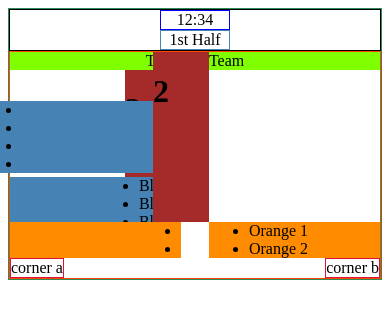
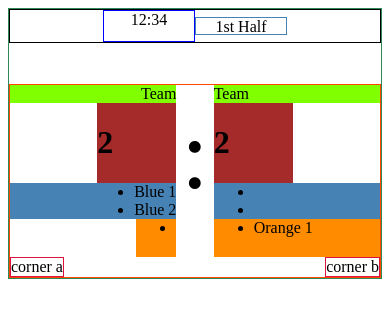
Before and after one commit to alanbuchanan/scores, a plain HTML site: page index.html in a window 390 px wide. Drawn offline with Linux system fonts and the light colour scheme.

Commit message:
Update layout for desktop and mobile pre designs check

```diff
--- a/index.html
+++ b/index.html
@@ -21,8 +21,6 @@
                     <ul>
                         <li>Blue 1</li>
                         <li>Blue 2</li>
-                        <li>Blue 3</li>
-                        <li>Blue 4</li>
                     </ul>
                 </div>
                 <div class="score">
@@ -36,7 +34,6 @@
                 <!--<div class="cards-desktop mobile-hide">cds</div>-->
                 <div class="carded-players">
                     <ul>
-                        <li></li>
                         <li></li>
                     </ul>
                 </div>
@@ -57,8 +54,6 @@
                     <ul>
                         <li></li>
                         <li></li>
-                        <li></li>
-                        <li></li>
                     </ul>
                 </div>
                 <div class="score">
@@ -72,7 +67,6 @@
                 <div class="carded-players">
                     <ul>
                         <li>Orange 1</li>
-                        <li>Orange 2</li>
                     </ul>
                 </div>
             </div>
--- a/main.scss
+++ b/main.scss
@@ -38,7 +38,7 @@ $splitpoint: 600px;
   align-items: center;
   justify-content: center;
   flex-flow: row wrap;
-  max-width: 800px;
+  max-width: 1040px;
   border: 1px solid seagreen;
   position: relative;
 }
@@ -51,9 +51,10 @@ $splitpoint: 600px;
 .main {
   display: flex;
   flex-flow: row;
-  min-width: 475px;
-  max-width: $splitpoint;
+  width: 900px;
+  //max-width: $splitpoint;
   border: 1px solid orangered;
+  margin-top: 41px;
 }
 
 .timer-wrap {
@@ -63,12 +64,26 @@ $splitpoint: 600px;
   width: 100%;
   border: 1px solid black;
 
+  $clockwidth: 92px;
+
+  .clock, .status {
+    width: $clockwidth;
+  }
+
+  .clock {
+    height: 32px;
+  }
+
+  .status {
+    height: 18px;
+  }
+
   @include breakpoint(mobile) {
-    flex-flow: column;
+    flex-flow: row;
   }
 
   @include breakpoint(desktop) {
-    flex-flow: row;
+    flex-flow: column;
   }
 }
 
@@ -91,7 +106,6 @@ $splitpoint: 600px;
 .scorers {
   background: steelblue;
   overflow-x: scroll;
-  margin: auto;
 
   ul {
     align-self: flex-start;
@@ -106,6 +120,7 @@ $splitpoint: 600px;
   background: darkorange;
   display: flex;
   flex: 1;
+  height: 38px;
 }
 
 @include breakpoint(mobile) {
@@ -126,8 +141,7 @@ $splitpoint: 600px;
 .right-col {
   display: flex;
   flex-direction: column;
-  max-width: 300px;
-  width: 80%;
+  width: 100%;
 
   * > {
     display: flex;
@@ -137,21 +151,33 @@ $splitpoint: 600px;
 .top {
   display: flex;
   flex-flow: column wrap;
-  height: 100px;
+  align-content: flex-end;
+  height: 135px;
 }
 
 .bottom {
   display: flex;
   flex: 1;
-  align-items: flex-end;
+  justify-content: flex-end;
+  align-items: flex-start;
+  align-content: flex-end;
+  @include breakpoint(desktop) {
+    width: 80%;
+  }
+}
+
+.left-col .bottom {
+  align-self: flex-end;
+}
+
+.team {
+  height: 44%;
 }
 
 .team,
 .scorers {
   display: flex;
   align-items: center;
-  height: 50%;
-  width: 75%;
 }
 
 .score {
@@ -159,13 +185,18 @@ $splitpoint: 600px;
   flex-flow: column;
   justify-content: center;
   align-items: center;
-  min-width: 56px;
-  height: 100%;
+  width: 79px;
+  align-self: flex-end;
 
   .number {
     background: brown;
     display: flex;
     flex: 1;
+    height: 98px;
+  }
+
+  .cards-desktop {
+    height: 37px;
   }
 
   .number, .cards-desktop {
@@ -241,6 +272,10 @@ $splitpoint: 600px;
   width: 100%;
 }
 
+.spacer {
+  width: 83px;
+}
+
 .corner-left,
 .corner-right,
 .corner-a,
```
Also changed, not shown: main.css, 1 other file.
